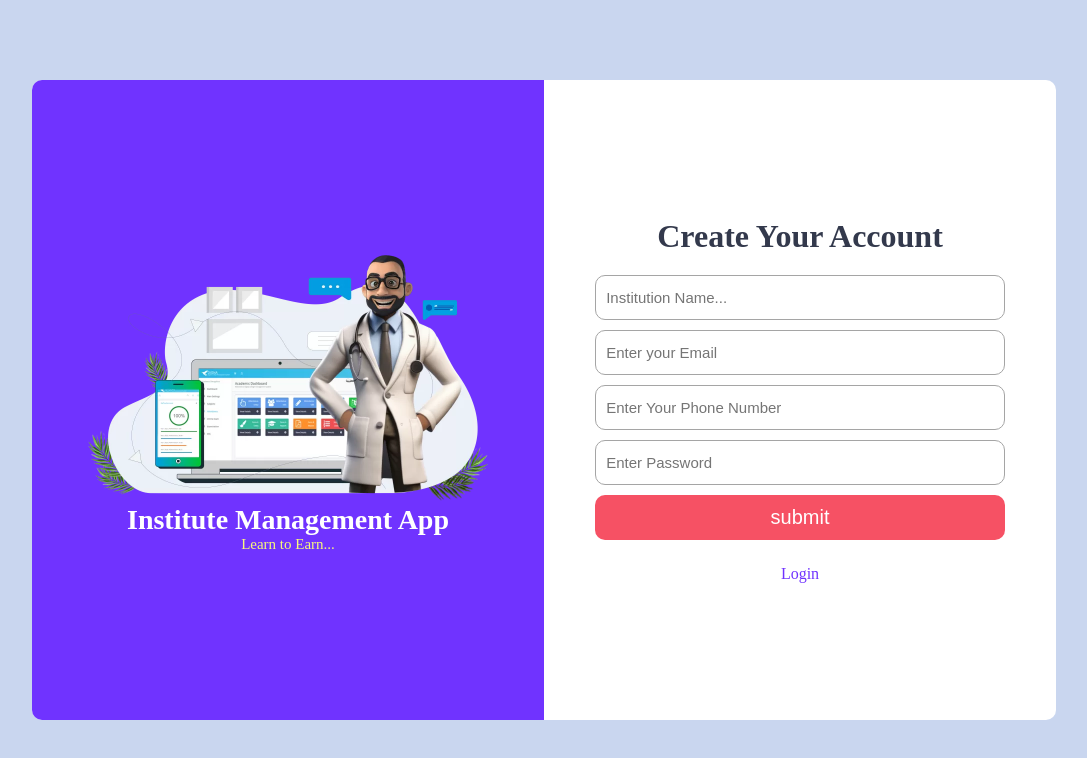
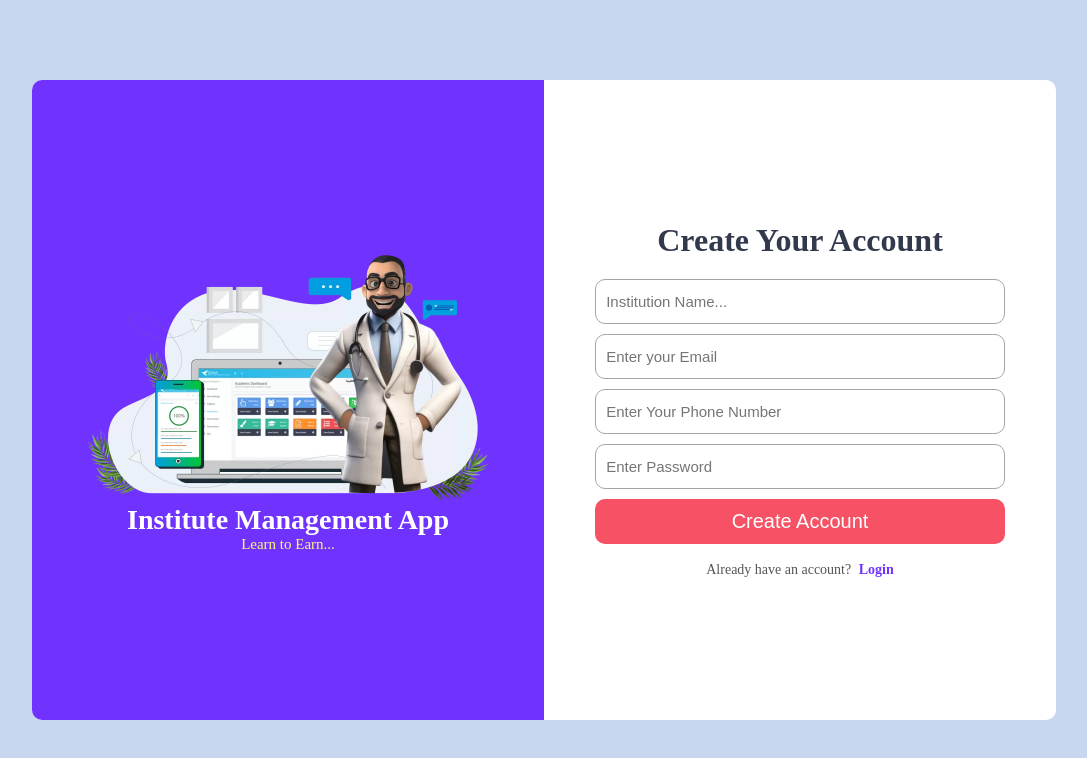
Before and after one commit to maharshi027/institute-management, a React (Vite) app in the folder frontend/: page /signup in a window 1280 px wide. Shown: the top 758 px of the page, without its empty margins (96-1183 px from the left). Built offline with nearby package versions, Linux system fonts and the light colour scheme.

Commit message:
fix: update authentication links and styles in login and signup components

```diff
--- a/frontend/src/components/login/Login.jsx
+++ b/frontend/src/components/login/Login.jsx
@@ -80,9 +80,13 @@ const Login = () => {
             <button className="btn" type="submit" disabled={loading}>
               {loading ? <Circles className="loading" /> : "Submit"}
             </button>
-            <Link className="link" to="/signup">
-              Create Your Account
-            </Link>
+            <p className="auth-text">
+              Don’t have an account?
+              <Link className="auth-link" to="/signup">
+                {" "}
+                Sign up
+              </Link>
+            </p>
           </form>
         </div>
       </div>
--- a/frontend/src/components/signup/Signup.jsx
+++ b/frontend/src/components/signup/Signup.jsx
@@ -38,7 +38,6 @@ const Signup = () => {
       setEmail("");
       setPhone("");
       setPassword("");
-
     } catch (error) {
       if (error.response) {
         toast.error(error.response.data.error || "Signup failed");
@@ -110,12 +109,17 @@ const Signup = () => {
               placeholder="Enter Password"
               required
             />
-            <button className="btn" type="Submit">
-              {loading && <Circles className="loading" />} submit
+            <button className="btn" type="submit" disabled={loading}>
+              {loading ? <Circles className="loading" /> : "Create Account"}
             </button>
-            <Link className="link" to="/login">
-              Login
-            </Link>
+
+            <p className="auth-text">
+              Already have an account?
+              <Link className="auth-link" to="/login">
+                {" "}
+                Login
+              </Link>
+            </p>
           </form>
         </div>
       </div>
--- a/frontend/src/components/signup/signup.css
+++ b/frontend/src/components/signup/signup.css
@@ -57,3 +57,20 @@
   font-size: 15px;
   height: 45px;
 }
+
+.auth-text {
+  font-size: 14px;
+  margin-top: 8px;
+  color: #555;
+}
+
+.auth-link {
+  color: var(--primary-2);
+  font-weight: 600;
+  text-decoration: none;
+  margin-left: 4px;
+}
+
+.auth-link:hover {
+  text-decoration: underline;
+}
```
